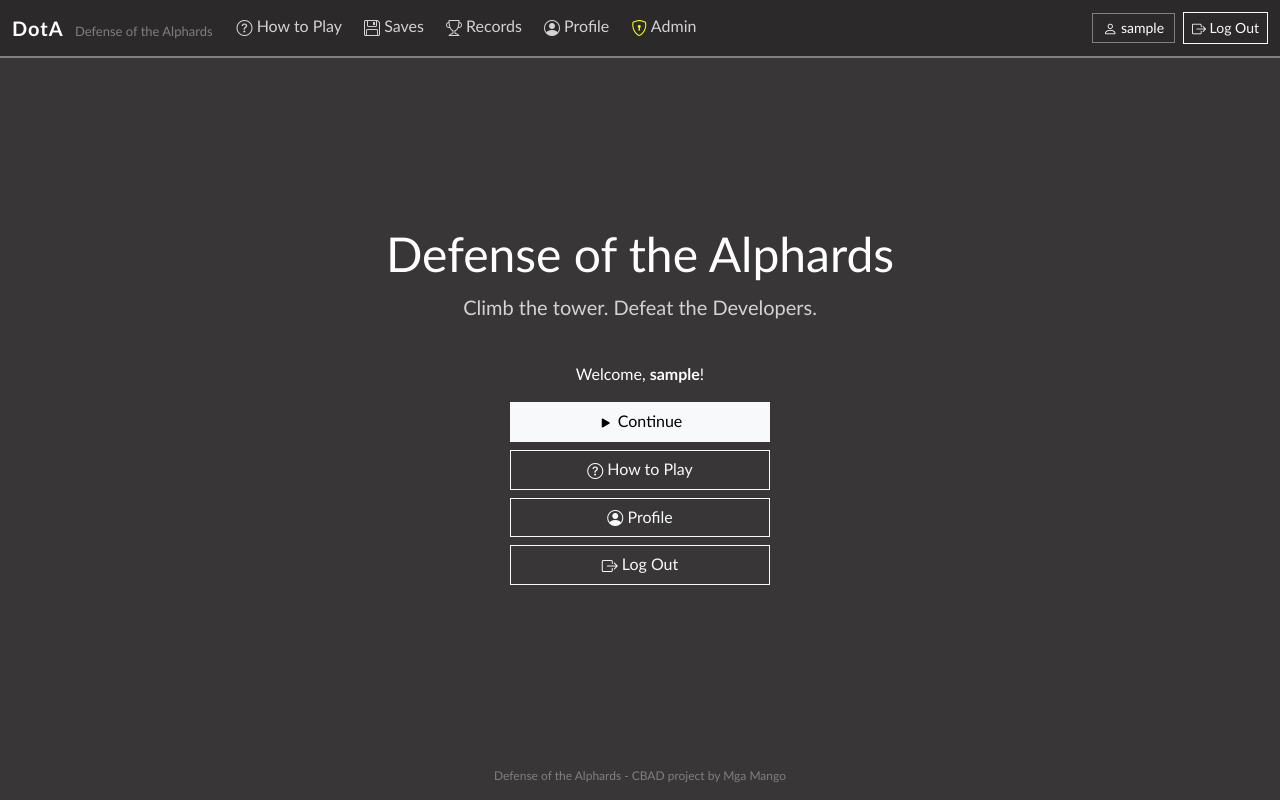
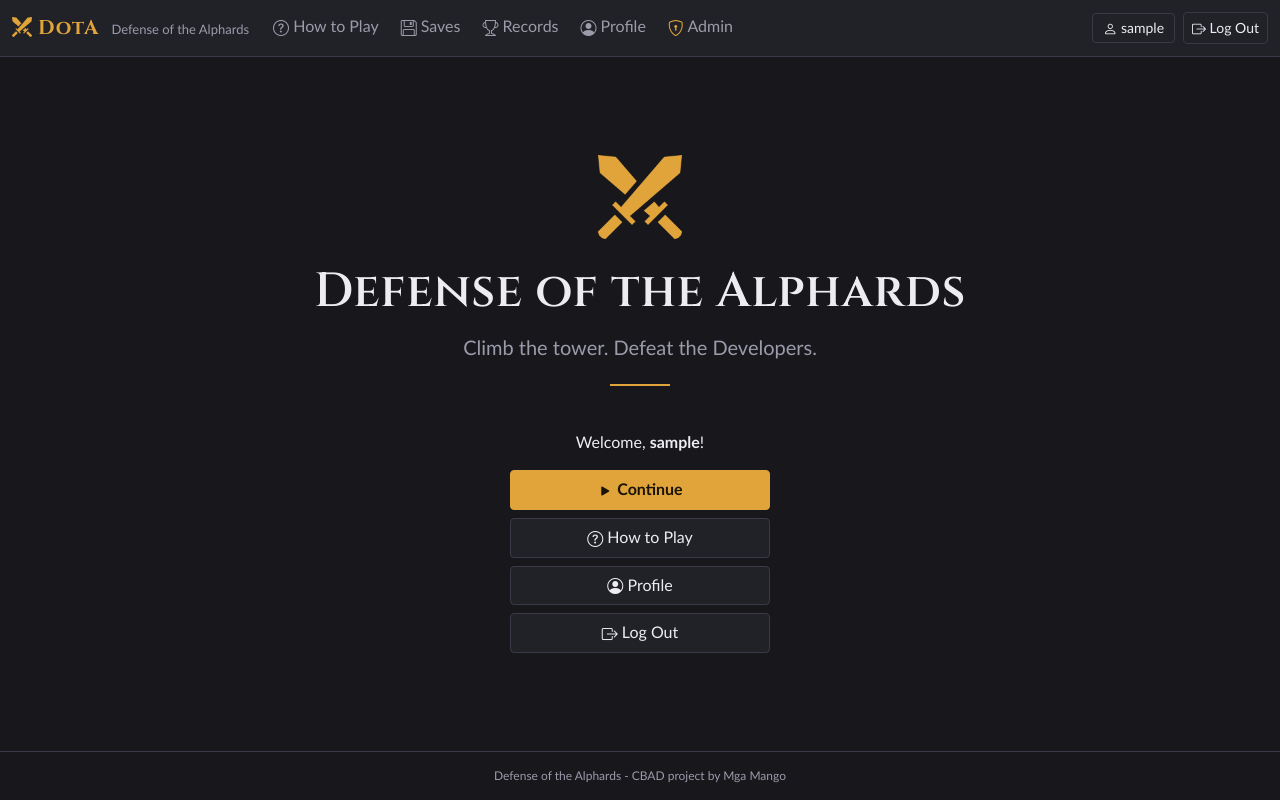
Before and after one commit to nojenomena/DotA, a PHP site: page / in a window 1280 px wide. Run offline with PHP 8.4, Linux system fonts and the light colour scheme; the visitor is signed in with stand-in values (Sample User, id 1).

Commit message:
UI restyle, font to Cinzel, rounded corner boxes, dark and gold theme

```diff
--- a/assets/css/styles.css
+++ b/assets/css/styles.css
@@ -1,16 +1,35 @@
+:root {
+    /* our colors: change them here and the whole site follows */
+    --bg: #17171c;          /* page */
+    --panel: #212128;       /* boxes */
+    --panel-light: #2b2b34; /* inputs, table headers, hover */
+    --line: #3a3a46;        /* thin borders */
+    --text: #ececf1;
+    --muted: #9b9bab;       /* small gray text */
+    --accent: #e0a43a;      /* amber: main buttons, current page, highlights */
+    --accent-dark: #b8822a;
+    --danger: #e06464;
+    --good: #62c37c;
+    --turn: #4fc1c9;        /* teal border: whose turn it is */
+    --hp-high: #4caf68;
+    --hp-mid: #d9a13a;
+    --hp-low: #d9534f;
+    --radius: 4px;
+}
+
 :root, [data-bs-theme=dark] {
-    --bs-body-bg: #383636;
-    --bs-body-color: white;
+    --bs-body-bg: var(--bg);
+    --bs-body-color: var(--text);
     --bs-body-font-family: 'Trebuchet MS', sans-serif;
-    --bs-border-color: gray;
-    --bs-border-radius: 0;
-    --bs-border-radius-sm: 0;
-    --bs-border-radius-lg: 0;
-    --bs-link-color: lightblue;
-    --bs-link-color-rgb: 173, 216, 230;
-    --bs-link-hover-color: white;
-    --bs-link-hover-color-rgb: 255, 255, 255;
-    --bs-secondary-color: lightgray;
+    --bs-border-color: var(--line);
+    --bs-border-radius: var(--radius);
+    --bs-border-radius-sm: var(--radius);
+    --bs-border-radius-lg: var(--radius);
+    --bs-link-color: var(--accent);
+    --bs-link-color-rgb: 224, 164, 58;
+    --bs-link-hover-color: var(--text);
+    --bs-link-hover-color-rgb: 236, 236, 241;
+    --bs-secondary-color: var(--muted);
 }
 
 * {
@@ -19,19 +38,25 @@
 }
 
 body {
-    background-color: #383636;
-    color: white;
+    background-color: var(--bg);
+    color: var(--text);
     font-family: 'Trebuchet MS', sans-serif;
+}
+
+/* headings use Cinzel (loaded in includes/header.php), a fantasy-style font */
+h1, h2, h3, #title, #nav .navbar-brand {
+    font-family: 'Cinzel', Georgia, serif;
+    letter-spacing: 0.5px;
 }
 
 /* links inside sentences: no underline, it shows when you point at it */
 a {
-    color: lightblue;
+    color: var(--accent);
     text-decoration: none;
 }
 
 a:hover {
-    color: white;
+    color: var(--text);
     text-decoration: underline;
 }
 
@@ -40,47 +65,111 @@ a.btn:hover {
     text-decoration: none;
 }
 
+/* small text inside headings stays in the normal font */
+h1 .small-text, h2 .small-text, h3 .small-text, h1 small, h2 small, h3 small {
+    font-family: 'Trebuchet MS', sans-serif;
+    letter-spacing: 0;
+}
+
 /* little gap between an icon and its text */
 .bi {
     vertical-align: -0.1em;
 }
 
-/* inputs: plain and flat, white border when you click in */
+/* inputs: dark, amber border when you click in */
 .form-control, .form-select {
-    background-color: #2b2929;
-    border: 1px solid gray;
-    color: white;
+    background-color: var(--panel-light);
+    border: 1px solid var(--line);
+    color: var(--text);
 }
 
 .form-control:focus, .form-select:focus {
-    background-color: #2b2929;
-    border-color: white;
-    color: white;
-    box-shadow: none;
+    background-color: var(--panel-light);
+    border-color: var(--accent);
+    color: var(--text);
+    box-shadow: 0 0 0 2px rgba(224, 164, 58, 0.25);
 }
 
 /* buttons: flat, no shadows */
 .btn {
     font-family: 'Trebuchet MS', sans-serif;
     box-shadow: none !important;
+    transition: background-color 0.15s, border-color 0.15s, color 0.15s;
 }
 
-/* tables: same background as the page */
+/* main button (btn-light): amber with dark text */
+.btn-light {
+    background-color: var(--accent);
+    border-color: var(--accent);
+    color: #1a1407;
+    font-weight: bold;
+}
+
+.btn-light:hover, .btn-light:focus, .btn-light:active {
+    background-color: var(--accent-dark) !important;
+    border-color: var(--accent-dark) !important;
+    color: #1a1407 !important;
+}
+
+/* other buttons (btn-outline-light): thin gray border, amber when you point at it */
+.btn-outline-light {
+    border-color: var(--line);
+    color: var(--text);
+    background-color: var(--panel);
+}
+
+.btn-outline-light:hover, .btn-outline-light:focus, .btn-outline-light:active {
+    background-color: var(--panel-light) !important;
+    border-color: var(--accent) !important;
+    color: var(--accent) !important;
+}
+
+/* delete buttons: softer red */
+.btn-outline-danger {
+    border-color: rgba(224, 100, 100, 0.5);
+    color: var(--danger);
+}
+
+.btn-outline-danger:hover {
+    background-color: var(--danger);
+    border-color: var(--danger);
+    color: white;
+}
+
+/* tables: dark header row, faint lines, slightly lighter row when you point at it */
 .table {
     --bs-table-bg: transparent;
-    --bs-table-border-color: gray;
+    --bs-table-border-color: var(--line);
+    --bs-table-hover-bg: var(--panel-light);
+}
+
+.table th {
+    background-color: var(--panel-light);
+    color: var(--muted);
+    font-size: 13px;
+    font-weight: bold;
+    text-transform: uppercase;
+    letter-spacing: 0.5px;
+}
+
+.table > tbody > tr:nth-child(even) > td {
+    background-color: rgba(255, 255, 255, 0.02);
+}
+
+.table-bordered {
+    border-color: var(--line);
 }
 
 /* messages (alerts): just a colored line on the left */
 .alert {
     border-width: 0 0 0 4px;
-    background-color: #2b2929;
-    color: white;
+    background-color: var(--panel);
+    color: var(--text);
 }
 
-.alert-danger { border-color: #e05555; }
-.alert-success { border-color: lightgreen; }
-.alert-warning { border-color: yellow; }
+.alert-danger { border-color: var(--danger); }
+.alert-success { border-color: var(--good); }
+.alert-warning { border-color: var(--accent); }
 
 /* pages that sit in the middle of the screen (title, log in, sign up, profile ...) */
 .center-page {
@@ -103,7 +192,7 @@ a.btn:hover {
 
 .title-box {
     width: 100%;
-    max-width: 520px;
+    max-width: 720px;
     text-align: center;
 }
 
@@ -114,7 +203,28 @@ a.btn:hover {
 
 #title {
     font-size: 48px;
-    margin-bottom: 10px;
+    margin-bottom: 12px;
+}
+
+/* the crossed swords logo (assets/images/weblogo.png), colored amber with a CSS mask */
+.logo {
+    display: inline-block;
+    background-color: var(--accent);
+    -webkit-mask: url("../images/weblogo.png") center / contain no-repeat;
+    mask: url("../images/weblogo.png") center / contain no-repeat;
+}
+
+.logo-big {
+    width: 84px;
+    height: 84px;
+    margin-bottom: 18px;
+    filter: drop-shadow(0 0 12px rgba(224, 164, 58, 0.35));
+}
+
+.logo-small {
+    width: 20px;
+    height: 20px;
+    vertical-align: -3px;
 }
 
 @media (max-width: 576px) {
@@ -125,17 +235,32 @@ a.btn:hover {
 
 #subtitle {
     font-size: 20px;
-    color: lightgray;
-    margin-bottom: 40px;
+    color: var(--muted);
+    margin-bottom: 44px;
+}
+
+/* thin amber line under the subtitle */
+#subtitle::after {
+    content: "";
+    display: block;
+    width: 60px;
+    height: 2px;
+    margin: 22px auto 0;
+    background-color: var(--accent);
 }
 
 /* login page starts here */
 
+/* boxes (log in, sign up, profile ...): a lighter panel with a thin amber line on top */
 .form-box {
     width: 100%;
     max-width: 380px;
-    padding: 25px;
-    border: 2px solid white;
+    padding: 28px;
+    background-color: var(--panel);
+    border: 1px solid var(--line);
+    border-top: 3px solid var(--accent);
+    border-radius: var(--radius);
+    box-shadow: 0 10px 30px rgba(0, 0, 0, 0.35);
 }
 
 .form-box-wide {
@@ -344,15 +495,15 @@ a.btn:hover {
 
 /* menu on top (includes/nav.php), a Bootstrap navbar */
 #nav {
-    background-color: #2b2929;
-    border-bottom: 2px solid gray;
+    background-color: var(--panel);
+    border-bottom: 1px solid var(--line);
     padding-top: 6px;
     padding-bottom: 6px;
 }
 
 #nav .navbar-brand {
     font-weight: bold;
-    color: white;
+    color: var(--accent);
     letter-spacing: 1px;
 }
 
@@ -361,29 +512,30 @@ a.btn:hover {
     margin-left: 6px;
     font-size: 13px;
     font-weight: normal;
+    font-family: 'Trebuchet MS', sans-serif;
     letter-spacing: 0;
-    color: gray;
+    color: var(--muted);
 }
 
 #nav .nav-link {
-    color: lightgray;
+    color: var(--muted);
     margin-right: 6px;
     border-bottom: 2px solid transparent;
 }
 
 #nav .nav-link:hover {
-    color: white;
+    color: var(--text);
     text-decoration: none;
 }
 
-/* the page you're on: white with a yellow line under it */
+/* the page you're on: white with an amber line under it */
 #nav .nav-link.active {
-    color: white;
-    border-bottom-color: yellow;
+    color: var(--text);
+    border-bottom-color: var(--accent);
 }
 
 #nav .nav-admin .bi {
-    color: yellow;
+    color: var(--accent);
 }
 
 /* username and log out / log in buttons on the right */
@@ -396,12 +548,13 @@ a.btn:hover {
 #nav .nav-user {
     padding: 3px 10px;
     font-size: 14px;
-    border: 1px solid gray;
-    color: white;
+    border: 1px solid var(--line);
+    border-radius: var(--radius);
+    color: var(--text);
 }
 
 #nav .navbar-toggler {
-    border-color: gray;
+    border-color: var(--line);
 }
 
 /* phone menu: links stacked with more room, buttons full width */
@@ -438,7 +591,8 @@ a.btn:hover {
     padding: 15px;
     text-align: center;
     font-size: 12px;
-    color: gray;
+    color: var(--muted);
+    border-top: 1px solid var(--line);
 }
 
 /* big box in the middle of the battle (intro, victory, game over) */
--- a/includes/header.php
+++ b/includes/header.php
@@ -20,6 +20,11 @@
 
     <link rel="stylesheet" href="https://cdn.jsdelivr.net/npm/bootstrap-icons@1.13.2/font/bootstrap-icons.min.css"
           integrity="sha384-nWN3KqaaVcbEsCjLSV+2jMjh62Iny/+mN3srM8TZeM8N6aj7eDl5wwYggjAJ4/sJ" crossorigin="anonymous">
+    <!-- Cinzel font for headings -->
+    <link rel="preconnect" href="https://fonts.googleapis.com">
+    <link rel="preconnect" href="https://fonts.gstatic.com" crossorigin>
+    <link rel="stylesheet" href="https://fonts.googleapis.com/css2?family=Cinzel:wght@600;700&display=swap">
+
     <link rel="stylesheet" href="<?php echo $root; ?>assets/css/styles.css">
 </head>
 
--- a/includes/nav.php
+++ b/includes/nav.php
@@ -18,9 +18,9 @@
     <div class="container-fluid">
         <?php if(isset($hideNavLinks) && $hideNavLinks){ ?>
             <!-- battle page: only the title, no links out (Pause > Exit Battle is the way out) -->
-            <span class="navbar-brand">DotA <span class="brand-sub d-none d-lg-inline">Defense of the Alphards</span></span>
+            <span class="navbar-brand"><span class="logo logo-small" aria-hidden="true"></span> DotA <span class="brand-sub d-none d-lg-inline">Defense of the Alphards</span></span>
         <?php } else { ?>
-            <a class="navbar-brand" href="<?php echo $root; ?>index.php">DotA <span class="brand-sub d-none d-lg-inline">Defense of the Alphards</span></a>
+            <a class="navbar-brand" href="<?php echo $root; ?>index.php"><span class="logo logo-small" aria-hidden="true"></span> DotA <span class="brand-sub d-none d-lg-inline">Defense of the Alphards</span></a>
 
             <button class="navbar-toggler" type="button" data-bs-toggle="collapse" data-bs-target="#nav-links" aria-controls="nav-links" aria-expanded="false" aria-label="Menu">
                 <span class="navbar-toggler-icon"></span>
--- a/index.php
+++ b/index.php
@@ -9,7 +9,7 @@
 ?>
     <main class="center-page">
         <div class="title-box">
-
+            <span class="logo logo-big" aria-hidden="true"></span>
             <h1 id="title">Defense of the Alphards</h1>
             <p id="subtitle">Climb the tower. Defeat the Developers.</p>
 
```
Also changed, not shown: other parts of assets/css/styles.css (+83 -47 lines), assets/js/battle.js (+4 -3 lines).
